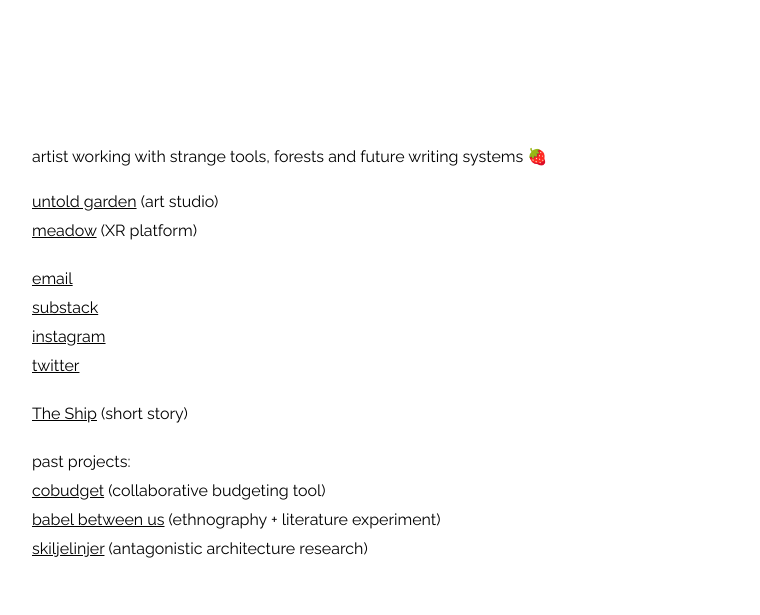
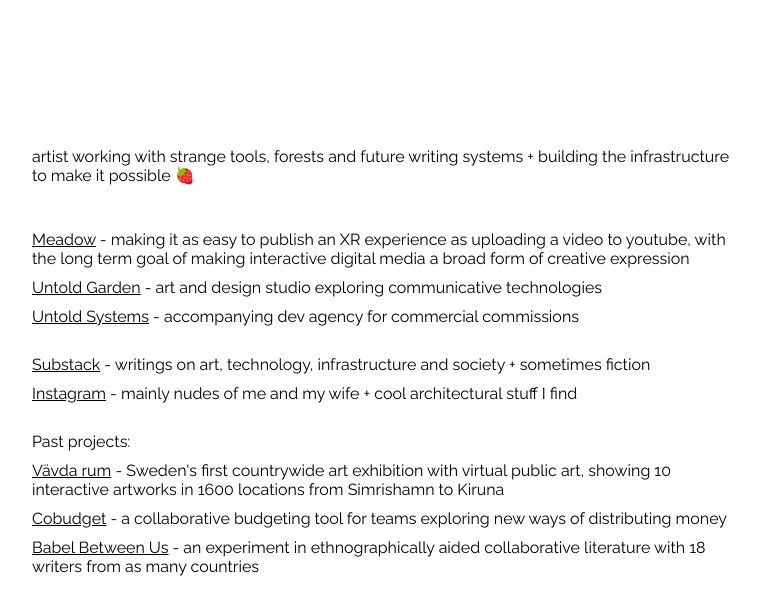
Before and after one commit to skoteskote/site, a Jekyll site: the page built from index.markdown, in a window 1280 px wide. Shown: the top 615 px of the page, without its empty margins (274-1034 px from the left). Built offline with Jekyll 4.4.1, drawn with Linux system fonts in a browser that asks for light colours.

Commit message:
update website

```diff
--- a/_layouts/default.html
+++ b/_layouts/default.html
@@ -122,21 +122,19 @@
     <div class="main-content">
         <div class="links-section">
             <ul>
-                <li><p>artist working with strange tools, forests and future writing systems 🍓 </p></li>
-                <li><a href="https://www.untold.garden/" target="_blank">untold garden</a> (art studio)</li>
-                <li><a href="https://meadow.space/" target="_blank">meadow</a> (XR platform)</li>
+                <li><p>artist working with strange tools, forests and future writing systems + building the infrastructure to make it possible 🍓</p></li>
                 <br>
-                <li><a href="mailto:jakob@untold.garden" target="_blank">email</a></li>
-                <li><a href="https://jakobskote.substack.com/" target="_blank">substack</a></li>
-                <li><a href="https://www.instagram.com/jakobskote/" target="_blank">instagram</a></li>
-                <li><a href="https://twitter.com/irreleviathan" target="_blank">twitter</a></li>
+                <li><a href="https://meadow.space/" target="_blank">Meadow</a> - making it as easy to publish an XR experience as uploading a video to youtube, with the long term goal of making interactive digital media a broad form of creative expression</li>
+                <li><a href="https://www.untold.garden/" target="_blank">Untold Garden</a> - art and design studio exploring communicative technologies</li>
+                <li><a href="https://untold.systems/" target="_blank">Untold Systems</a> - accompanying dev agency for commercial commissions</li>
                 <br>
-                <li><a href="{{ '/the-ship/' | relative_url }}">The Ship</a> (short story)</li>
+                <li><a href="https://jakobskote.substack.com/" target="_blank">Substack</a> - writings on art, technology, infrastructure and society + sometimes fiction</li>
+                <li><a href="https://www.instagram.com/jakobskote/" target="_blank">Instagram</a> - mainly nudes of me and my wife + cool architectural stuff I find</li>
                 <br>
-                <li>past projects:</li>
-                <li><a href="https://cobudget.com/" target="_blank">cobudget</a> (collaborative budgeting tool)</li>
-                <li><a href="https://babelbetween.us/" target="_blank">babel between us</a> (ethnography + literature experiment)</li>
-                <li><a href="http://www.skiljelinjer.se/" target="_blank">skiljelinjer</a> (antagonistic architecture research)</li>
+                <li>Past projects:</li>
+                <li><a href="https://vavdarum.se/" target="_blank">Vävda rum</a> - Sweden's first countrywide art exhibition with virtual public art, showing 10 interactive artworks in 1600 locations from Simrishamn to Kiruna</li>
+                <li><a href="https://cobudget.com/" target="_blank">Cobudget</a> - a collaborative budgeting tool for teams exploring new ways of distributing money</li>
+                <li><a href="https://babelbetween.us/" target="_blank">Babel Between Us</a> - an experiment in ethnographically aided collaborative literature with 18 writers from as many countries</li>
             </ul>
         </div>
     </div>
```
Also changed, not shown: Gemfile.lock.
